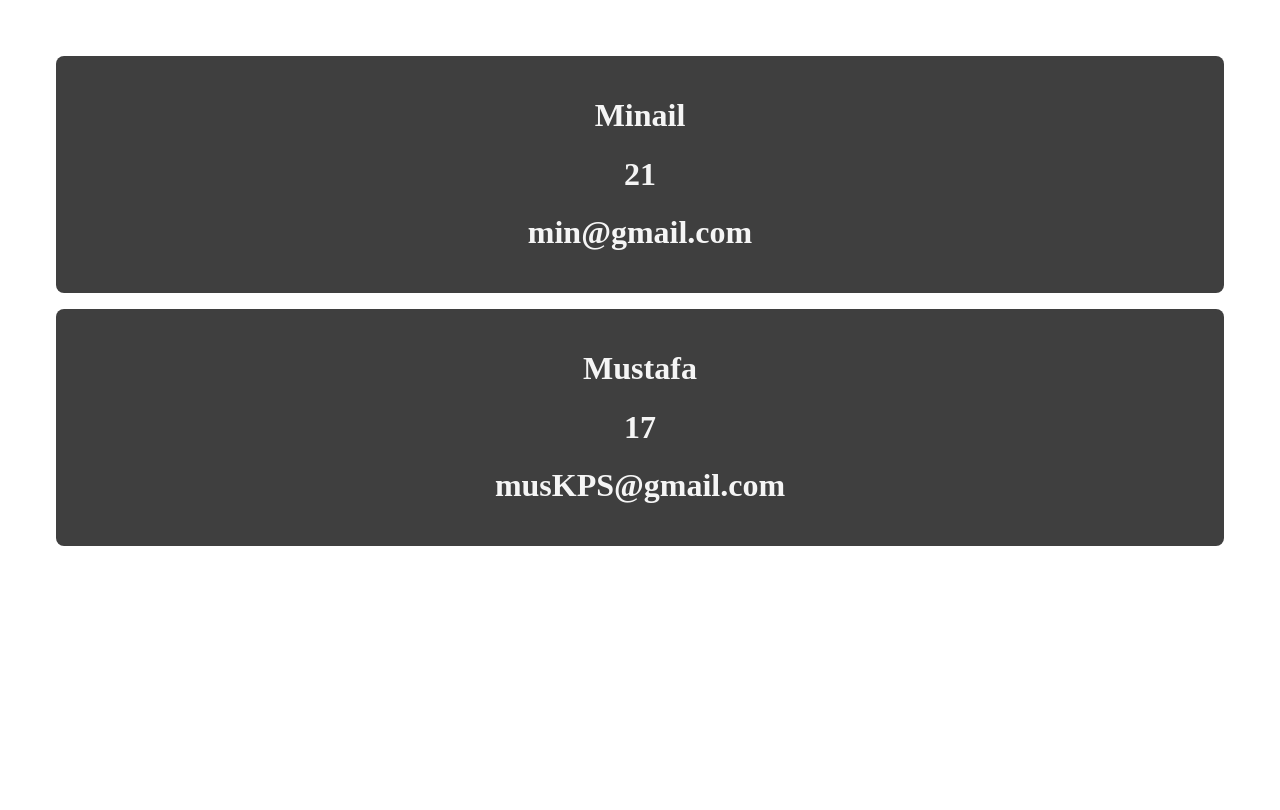
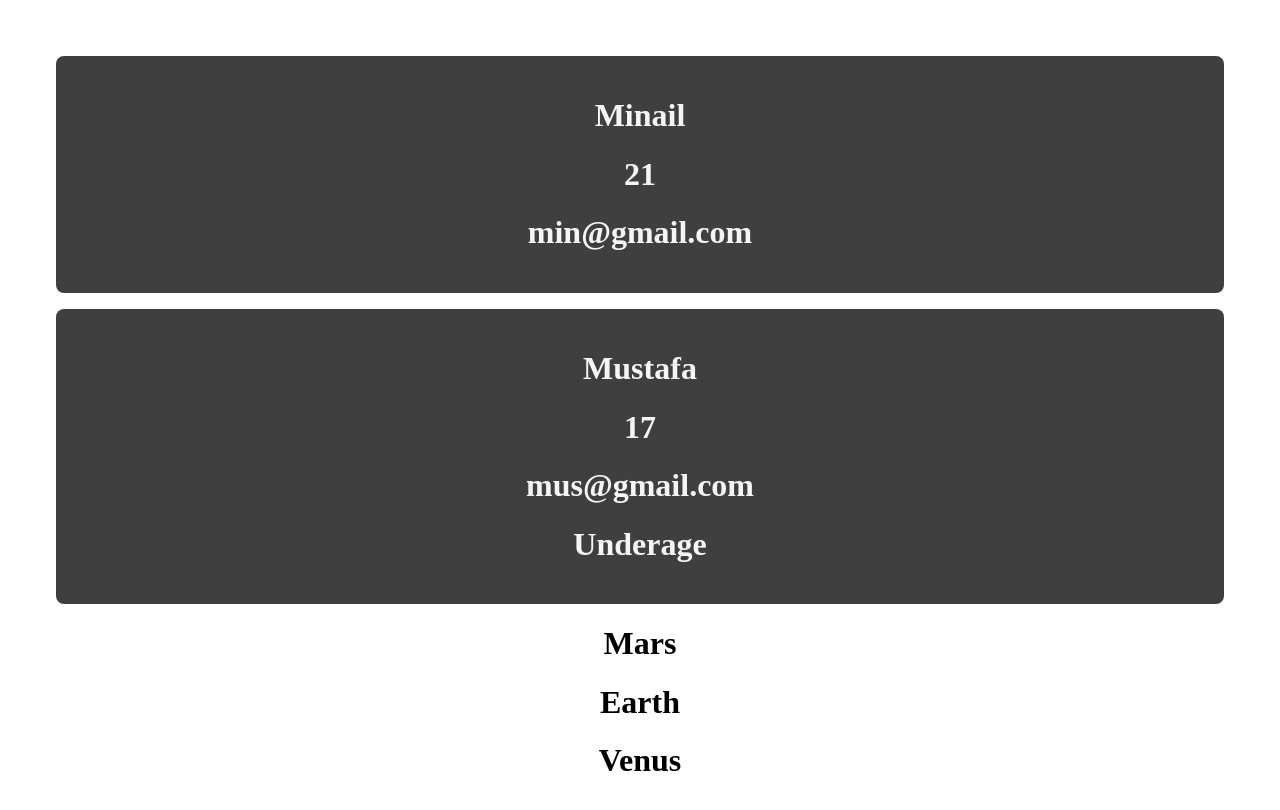
Before and after one commit to Minahil-Muhammad-Moiz/react-practice, a React (Vite) app: page / in a window 1280 px wide. Shown: the top 810 px of the page. Built offline with nearby package versions, Linux system fonts and the light colour scheme.

Commit message:
CSS & conditional rendering

```diff
--- a/src/App.jsx
+++ b/src/App.jsx
@@ -1,12 +1,18 @@
 import './App.css'
+import Planets from './Components/Planets'
 import User from './Components/User'
 
 function App() {
   return (
+    <>
     <div>
       <User name='Minail' age={21} email='min@gmail.com'/>
-      <User name='Mustafa' age={17} email= 'musKPS@gmail.com'/>
+      <User name='Mustafa' age={17} email= 'mus@gmail.com'/>
     </div>
+    <div>
+      {Planets.map((planet, key)=> !planet.isGasPlanet && <h1>{planet.name}</h1>)}
+    </div>
+    </>
   )
 }
 
--- /dev/null
+++ b/src/Components/Planets.jsx
@@ -0,0 +1,10 @@
+const Planets = [
+    {name: 'Saturn' , isGasPlanet: true},
+    {name: 'Mars' , isGasPlanet:false},
+    {name: 'Neptune' , isGasPlanet:true},
+    {name: 'Earth' , isGasPlanet:false},
+    {name: 'Uranus' , isGasPlanet:true},
+    {name: 'Venus' , isGasPlanet:false},
+    {name: 'Jupiter' , isGasPlanet:true}
+]
+export default Planets
--- a/src/Components/User.jsx
+++ b/src/Components/User.jsx
@@ -1,4 +1,4 @@
-import '../App.css'
+// import '../App.css'
 
 const User = (props) => {
   return (
@@ -6,6 +6,7 @@ const User = (props) => {
         <h1>{props.name}</h1>
         <h1>{props.age}</h1>
         <h1>{props.email}</h1>
+        <h1>{props.age >= 18 ? '': 'Underage'}</h1>
     </div>
   )
 }
```
